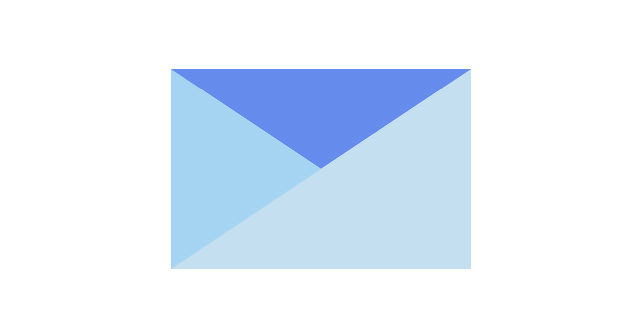
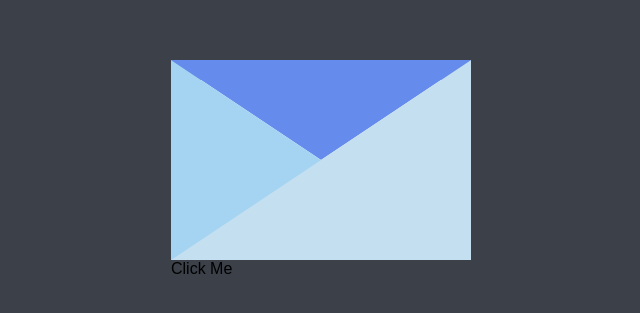
Before and after one commit to tcandra24/say-hi-to-me, a Vue app: page / in a window 1280 px wide. Shown: the part 231-544 px from the top of the page, without its empty margins (319-959 px from the left). Built offline with nearby package versions, Linux system fonts and the light colour scheme.

Commit message:
2nd Commit

```diff
--- a/package.json
+++ b/package.json
@@ -14,6 +14,9 @@
   "devDependencies": {
     "@vitejs/plugin-vue": "^5.2.3",
     "@vue/tsconfig": "^0.7.0",
+    "autoprefixer": "^10.4.21",
+    "postcss": "^8.5.3",
+    "tailwindcss": "^4.1.7",
     "typescript": "~5.8.3",
     "vite": "^6.3.5",
     "vue-tsc": "^2.2.8"
--- a/src/App.vue
+++ b/src/App.vue
@@ -3,115 +3,19 @@
 </script>
 
 <template>
-  <div class="wrapper">
-    <div class="lid one"></div>
-    <div class="lid two"></div>
-    <div class="envelope"></div>
-    <div class="letter">
-      <p>Click Me</p>
+  <div>
+    <div class="wrapper">
+      <div class="lid one"></div>
+      <div class="lid two"></div>
+      <div class="envelope"></div>
+      <div class="letter">
+        <p class="text-red-500">Click Me</p>
+      </div>
     </div>
+    <p class="text-red-500">Click Me</p>
   </div>
 </template>
 
 <style scoped>
-* {
-  margin: 0;
-  padding: 0;
-  box-sizing: border-box;
-}
-
-body {
-  height: 100vh;
-  width: 100%;
-  display: flex;
-  justify-content: center;
-  align-items: center;
-  font-family: sans-serif;
-  background-color: #3b4049;
-}
-
-.wrapper {
-  height: 200px;
-  width: 300px;
-  background-color: #3760c9;
-  position: relative;
-  display: flex;
-  justify-content: center;
-  z-index: 0;
-}
-
-.lid {
-  position: absolute;
-  height: 100%;
-  width: 100%;
-  top: 0;
-  left: 0;
-  border-right: 150px solid transparent;
-  border-bottom: 100px solid transparent;
-  border-left: 150px solid transparent;
-  transform-origin: top;
-  transition: transform 0.25s linear;
-}
-
-/* Lid when closed */
-.lid.one {
-  border-top: 100px solid #658ced;
-  transform: rotateX(0deg);
-  z-index: 3;
-  transition-delay: 0.75s;
-}
-
-/* Lid when opened */
-.lid.two {
-  border-top: 100px solid #3760c9;
-  transform: rotateX(90deg);
-  z-index: 1;
-  transition-delay: 0.5s;
-}
-
-.envelope {
-  position: absolute;
-  height: 100%;
-  width: 100%;
-  top: 0;
-  left: 0;
-  border-top: 100px solid transparent;
-  border-right: 150px solid #c4dff0;
-  border-bottom: 100px solid #c4dff0;
-  border-left: 150px solid #a4d4f2;
-  z-index: 3;
-}
-
-.letter {
-  position: absolute;
-  top: 0;
-  width: 80%;
-  height: 80%;
-  background-color: white;
-  border-radius: 15px;
-  z-index: 2;
-  transition: 0.5s;
-}
-
-.letter p {
-  text-align: center;
-  font-size: 30px;
-  margin-top: 30px;
-  color: #3b4049;
-}
-
-.wrapper:hover .lid.one {
-  transform: rotateX(90deg);
-  transition-delay: 0s;
-}
-
-.wrapper:hover .lid.two {
-  transform: rotateX(180deg);
-  transition-delay: 0.25s;
-}
-
-.wrapper:hover .letter {
-  transform: translateY(-50px);
-  transition-delay: 0.5s;
-}
+/*  */
 </style>
--- a/src/style.css
+++ b/src/style.css
@@ -1,79 +1,104 @@
-:root {
-  font-family: system-ui, Avenir, Helvetica, Arial, sans-serif;
-  line-height: 1.5;
-  font-weight: 400;
+@tailwind base;
+@tailwind components;
+@tailwind utilities;
 
-  color-scheme: light dark;
-  color: rgba(255, 255, 255, 0.87);
-  background-color: #242424;
-
-  font-synthesis: none;
-  text-rendering: optimizeLegibility;
-  -webkit-font-smoothing: antialiased;
-  -moz-osx-font-smoothing: grayscale;
-}
-
-a {
-  font-weight: 500;
-  color: #646cff;
-  text-decoration: inherit;
-}
-a:hover {
-  color: #535bf2;
+* {
+  margin: 0;
+  padding: 0;
+  box-sizing: border-box;
 }
 
 body {
-  margin: 0;
+  height: 100vh;
+  width: 100%;
   display: flex;
-  place-items: center;
-  min-width: 320px;
-  min-height: 100vh;
+  justify-content: center;
+  align-items: center;
+  font-family: sans-serif;
+  background-color: #3b4049;
 }
 
-h1 {
-  font-size: 3.2em;
-  line-height: 1.1;
+.wrapper {
+  height: 200px;
+  width: 300px;
+  background-color: #3760c9;
+  position: relative;
+  display: flex;
+  justify-content: center;
+  z-index: 0;
 }
 
-button {
-  border-radius: 8px;
-  border: 1px solid transparent;
-  padding: 0.6em 1.2em;
-  font-size: 1em;
-  font-weight: 500;
-  font-family: inherit;
-  background-color: #1a1a1a;
-  cursor: pointer;
-  transition: border-color 0.25s;
-}
-button:hover {
-  border-color: #646cff;
-}
-button:focus,
-button:focus-visible {
-  outline: 4px auto -webkit-focus-ring-color;
+.lid {
+  position: absolute;
+  height: 100%;
+  width: 100%;
+  top: 0;
+  left: 0;
+  border-right: 150px solid transparent;
+  border-bottom: 100px solid transparent;
+  border-left: 150px solid transparent;
+  transform-origin: top;
+  transition: transform 0.25s linear;
 }
 
-.card {
-  padding: 2em;
+/* Lid when closed */
+.lid.one {
+  border-top: 100px solid #658ced;
+  transform: rotateX(0deg);
+  z-index: 3;
+  transition-delay: 0.75s;
 }
 
-#app {
-  max-width: 1280px;
-  margin: 0 auto;
-  padding: 2rem;
-  text-align: center;
+/* Lid when opened */
+.lid.two {
+  border-top: 100px solid #3760c9;
+  transform: rotateX(90deg);
+  z-index: 1;
+  transition-delay: 0.5s;
 }
 
-@media (prefers-color-scheme: light) {
-  :root {
-    color: #213547;
-    background-color: #ffffff;
-  }
-  a:hover {
-    color: #747bff;
-  }
-  button {
-    background-color: #f9f9f9;
-  }
+.envelope {
+  position: absolute;
+  height: 100%;
+  width: 100%;
+  top: 0;
+  left: 0;
+  border-top: 100px solid transparent;
+  border-right: 150px solid #c4dff0;
+  border-bottom: 100px solid #c4dff0;
+  border-left: 150px solid #a4d4f2;
+  z-index: 3;
 }
+
+.letter {
+  position: absolute;
+  top: 0;
+  width: 80%;
+  height: 80%;
+  background-color: white;
+  border-radius: 15px;
+  z-index: 2;
+  transition: 0.5s;
+}
+
+.letter p {
+  text-align: center;
+  font-size: 30px;
+  margin-top: 30px;
+  color: #3b4049;
+}
+
+.wrapper:hover .lid.one {
+  transform: rotateX(90deg);
+  transition-delay: 0s;
+}
+
+.wrapper:hover .lid.two {
+  transform: rotateX(180deg);
+  transition-delay: 0.25s;
+}
+
+.wrapper:hover .letter {
+  transform: translateY(-50px);
+  transition-delay: 0.5s;
+}
--- /dev/null
+++ b/tailwind.config.js
@@ -0,0 +1,11 @@
+module.exports = {
+  purge: ["./index.html", "./src/**/*.{vue,js,ts,jsx,tsx}"],
+  darkMode: false, // or 'media' or 'class'
+  theme: {
+    extend: {},
+  },
+  variants: {
+    extend: {},
+  },
+  plugins: [],
+};
```
Also changed, not shown: src/main.ts (+4 -4 lines), 1 other file (tests, documents, lock files or other folders).
